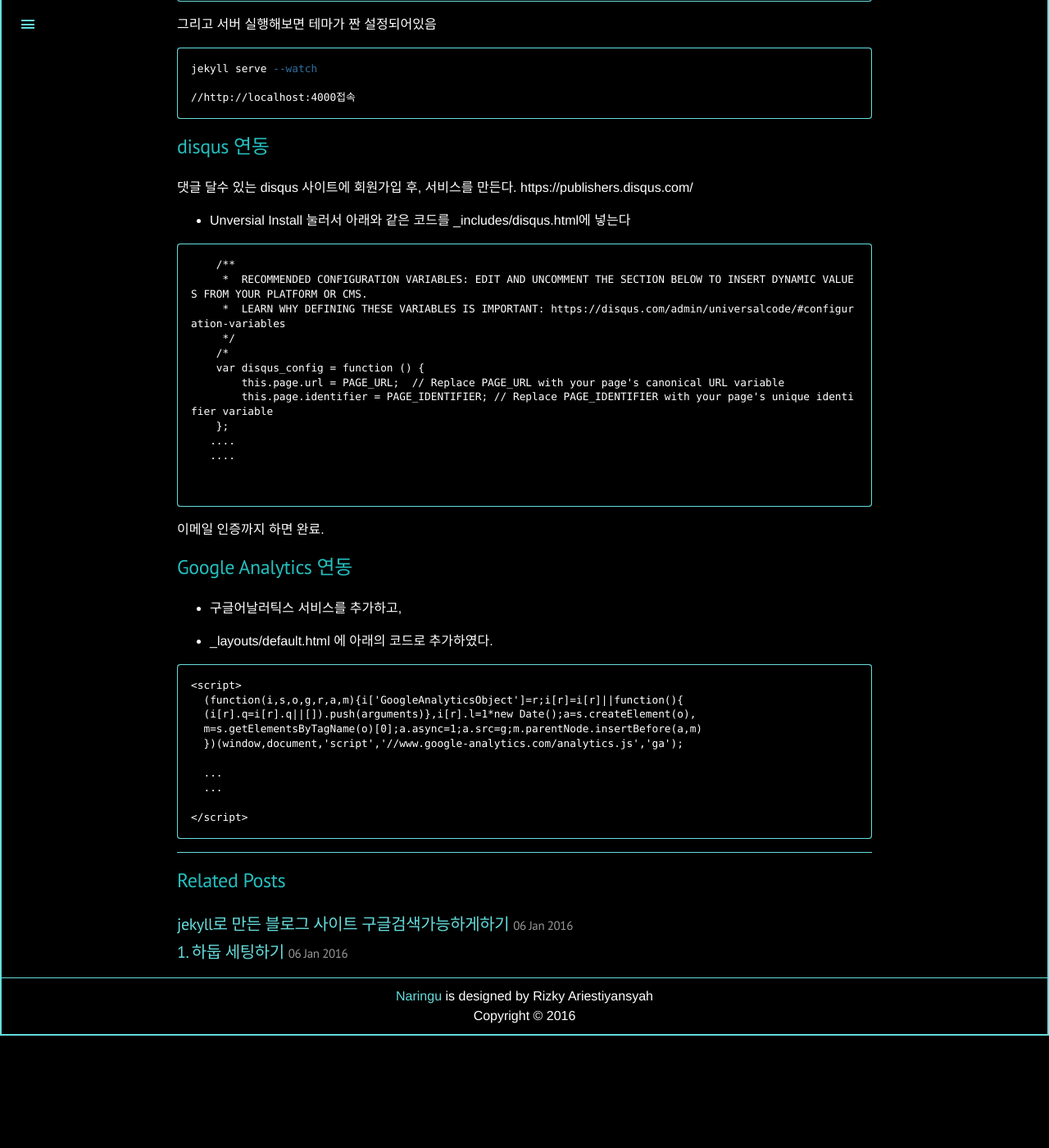
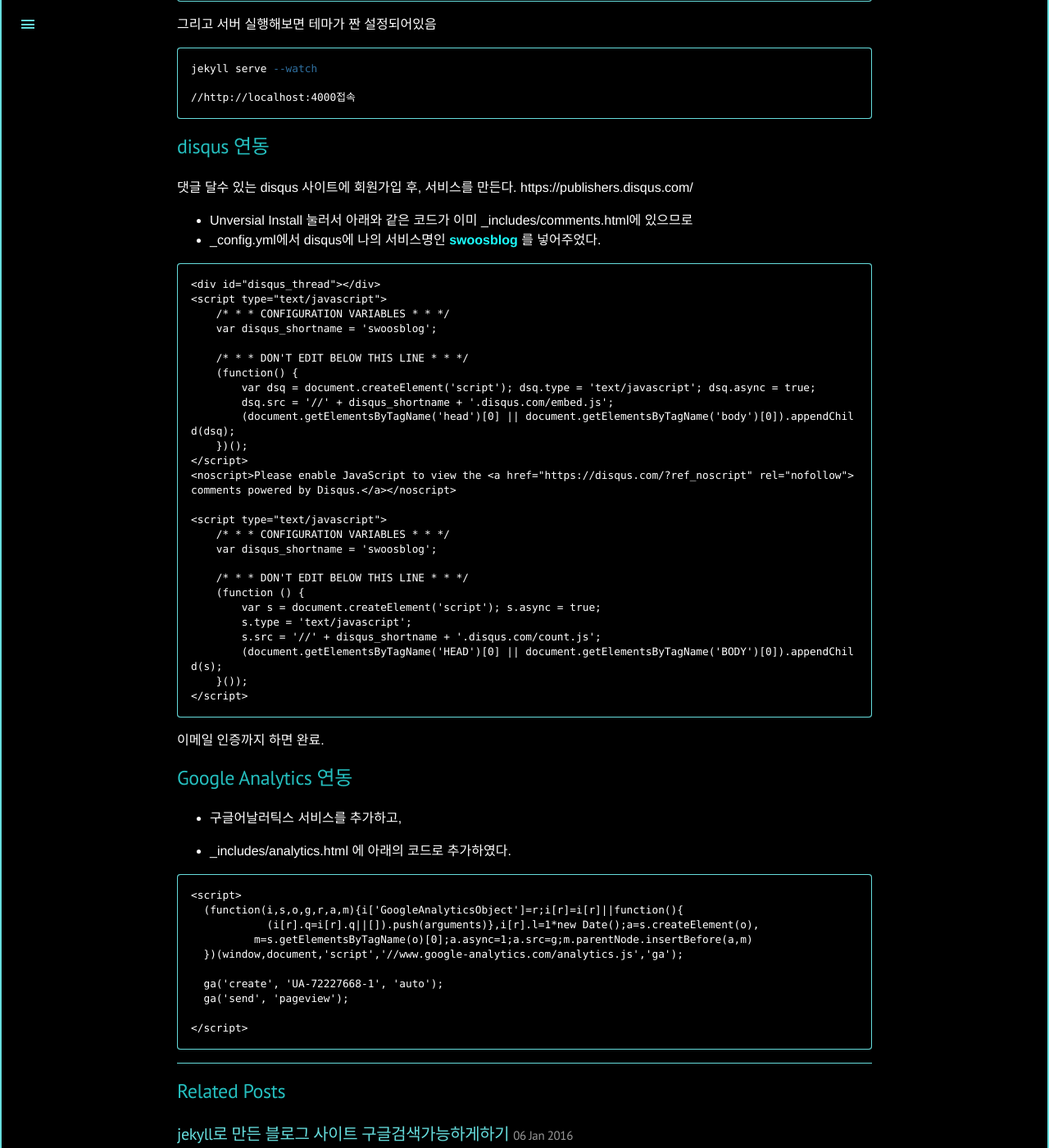
Before and after one commit to kaoraswoo/oldkaoraswoo.github.io, a Jekyll site: the page built from _posts/2016-01-06-jekyll-setting.md, in a window 1280 px wide and 1400 px high, scrolled down 1853 px. Shown: the whole window at 82% size. Built offline with Jekyll 4.4.1, drawn with Linux system fonts in a browser that asks for light colours; Markdown is read by kramdown in place of the engine named in the settings; comment, search, counter and statistics services are not loaded; before the commit the page ends 3116 px from its top, so only the background shows below that; some of the changed text lies outside the part shown.

```diff
--- a/_includes/footer.html
+++ b/_includes/footer.html
@@ -1,5 +1,5 @@
     <div align="center" class="footer">
-        <a href="{{ site.theme.link }}" target="_blank" title="naringu">{{ site.theme.codename }}</a>  is designed by {{ site.theme.creator }}<br />Copyright © {{ site.time | date: '%Y' }} <br>
+        <a href="{{ site.theme.link }}" target="_blank" title="blog">Blog</a>  is designed by kaoraswoo<br />Copyright © {{ site.time | date: '%Y' }} <br>
     </div>
   </body>
 </html>
--- a/_posts/2016-01-06-jekyll-setting.md
+++ b/_posts/2016-01-06-jekyll-setting.md
@@ -97,22 +97,36 @@ jekyll serve --watch
 댓글 달수 있는 disqus 사이트에 회원가입 후, 서비스를 만든다.
 https://publishers.disqus.com/
 
-* Unversial Install 눌러서 아래와 같은 코드를 _includes/disqus.html에 넣는다
+* Unversial Install 눌러서 아래와 같은 코드가 이미 _includes/comments.html에 있으므로
+* _config.yml에서 disqus에 나의 서비스명인 **swoosblog** 를 넣어주었다.
 
 ~~~
-    /**
-     *  RECOMMENDED CONFIGURATION VARIABLES: EDIT AND UNCOMMENT THE SECTION BELOW TO INSERT DYNAMIC VALUES FROM YOUR PLATFORM OR CMS.
-     *  LEARN WHY DEFINING THESE VARIABLES IS IMPORTANT: https://disqus.com/admin/universalcode/#configuration-variables
-     */
-    /*
-    var disqus_config = function () {
-        this.page.url = PAGE_URL;  // Replace PAGE_URL with your page's canonical URL variable
-        this.page.identifier = PAGE_IDENTIFIER; // Replace PAGE_IDENTIFIER with your page's unique identifier variable
-    };
-   ....
-   ....
+<div id="disqus_thread"></div>
+<script type="text/javascript">
+    /* * * CONFIGURATION VARIABLES * * */
+    var disqus_shortname = '{{ site.disqus }}';
 
+    /* * * DON'T EDIT BELOW THIS LINE * * */
+    (function() {
+        var dsq = document.createElement('script'); dsq.type = 'text/javascript'; dsq.async = true;
+        dsq.src = '//' + disqus_shortname + '.disqus.com/embed.js';
+        (document.getElementsByTagName('head')[0] || document.getElementsByTagName('body')[0]).appendChild(dsq);
+    })();
+</script>
+<noscript>Please enable JavaScript to view the <a href="https://disqus.com/?ref_noscript" rel="nofollow">comments powered by Disqus.</a></noscript>
 
+<script type="text/javascript">
+    /* * * CONFIGURATION VARIABLES * * */
+    var disqus_shortname = '{{ site.disqus }}';
+
+    /* * * DON'T EDIT BELOW THIS LINE * * */
+    (function () {
+        var s = document.createElement('script'); s.async = true;
+        s.type = 'text/javascript';
+        s.src = '//' + disqus_shortname + '.disqus.com/count.js';
+        (document.getElementsByTagName('HEAD')[0] || document.getElementsByTagName('BODY')[0]).appendChild(s);
+    }());
+</script>
 ~~~
 
 이메일 인증까지 하면 완료.
@@ -122,17 +136,17 @@ https://publishers.disqus.com/
 
 * 구글어날러틱스 서비스를 추가하고,
 
-* _layouts/default.html 에 아래의 코드로 추가하였다.
+* _includes/analytics.html 에 아래의 코드로 추가하였다.
 
 ~~~
 <script>
   (function(i,s,o,g,r,a,m){i['GoogleAnalyticsObject']=r;i[r]=i[r]||function(){
-  (i[r].q=i[r].q||[]).push(arguments)},i[r].l=1*new Date();a=s.createElement(o),
-  m=s.getElementsByTagName(o)[0];a.async=1;a.src=g;m.parentNode.insertBefore(a,m)
+            (i[r].q=i[r].q||[]).push(arguments)},i[r].l=1*new Date();a=s.createElement(o),
+          m=s.getElementsByTagName(o)[0];a.async=1;a.src=g;m.parentNode.insertBefore(a,m)
   })(window,document,'script','//www.google-analytics.com/analytics.js','ga');
 
-  ...
-  ...
+  ga('create', 'UA-72227668-1', 'auto');
+  ga('send', 'pageview');
 
 </script>
 ~~~
```
Also changed, not shown: contact/index.html (+7 -9 lines).
